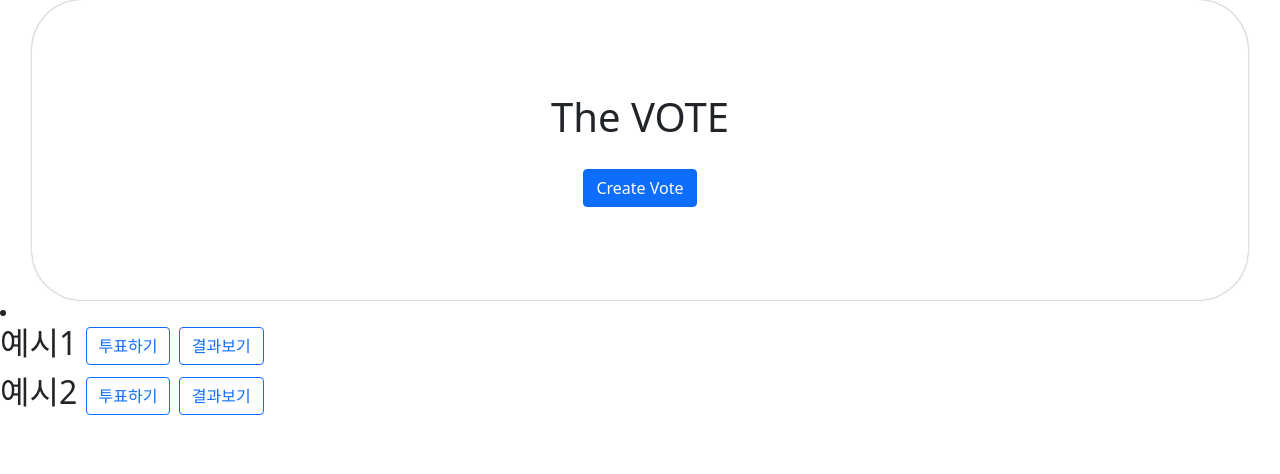
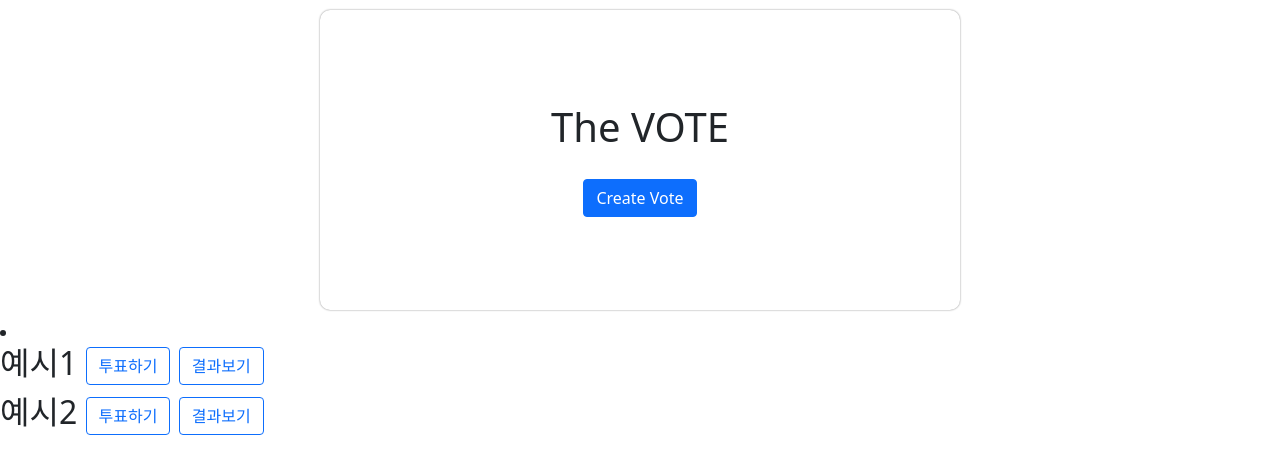
Before and after one commit to the1224/sparton, a Flask app: page / in a window 1280 px wide. Shown: the top 474 px of the page. Run offline with Flask 2, Linux system fonts and the light colour scheme; data that the repository does not hold is empty.

Commit message:
style:헤더 박스 사이즈 변경

```diff
--- a/templates/header.html
+++ b/templates/header.html
@@ -6,11 +6,11 @@
 
     <style>
         .mainvote {
-            width: 95%;
-            margin: auto;
+            width: 50%;
+            margin: 10px auto 10px;
             height: 300px;
             box-shadow: 0px 0px 2px gray;
-            border-radius: 50px;
+            border-radius: 10px;
 
 
             display: flex;
```
